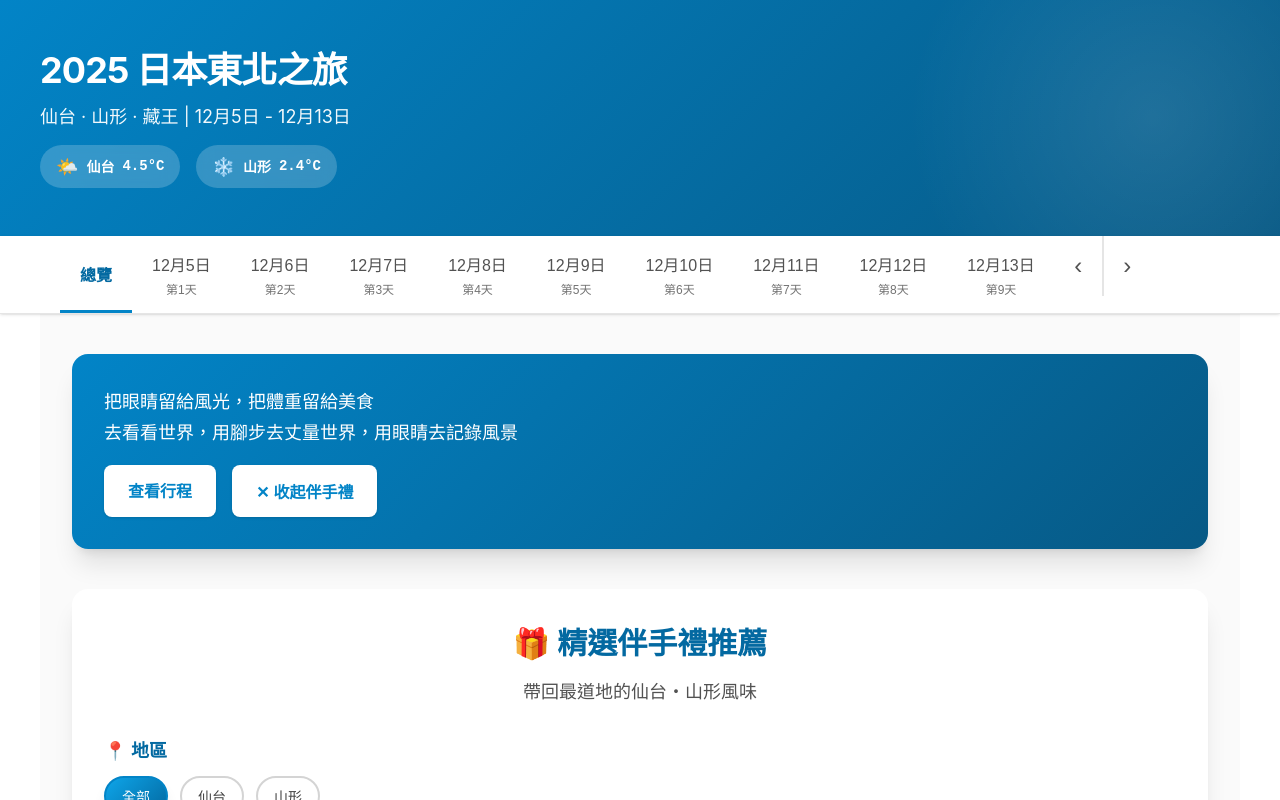
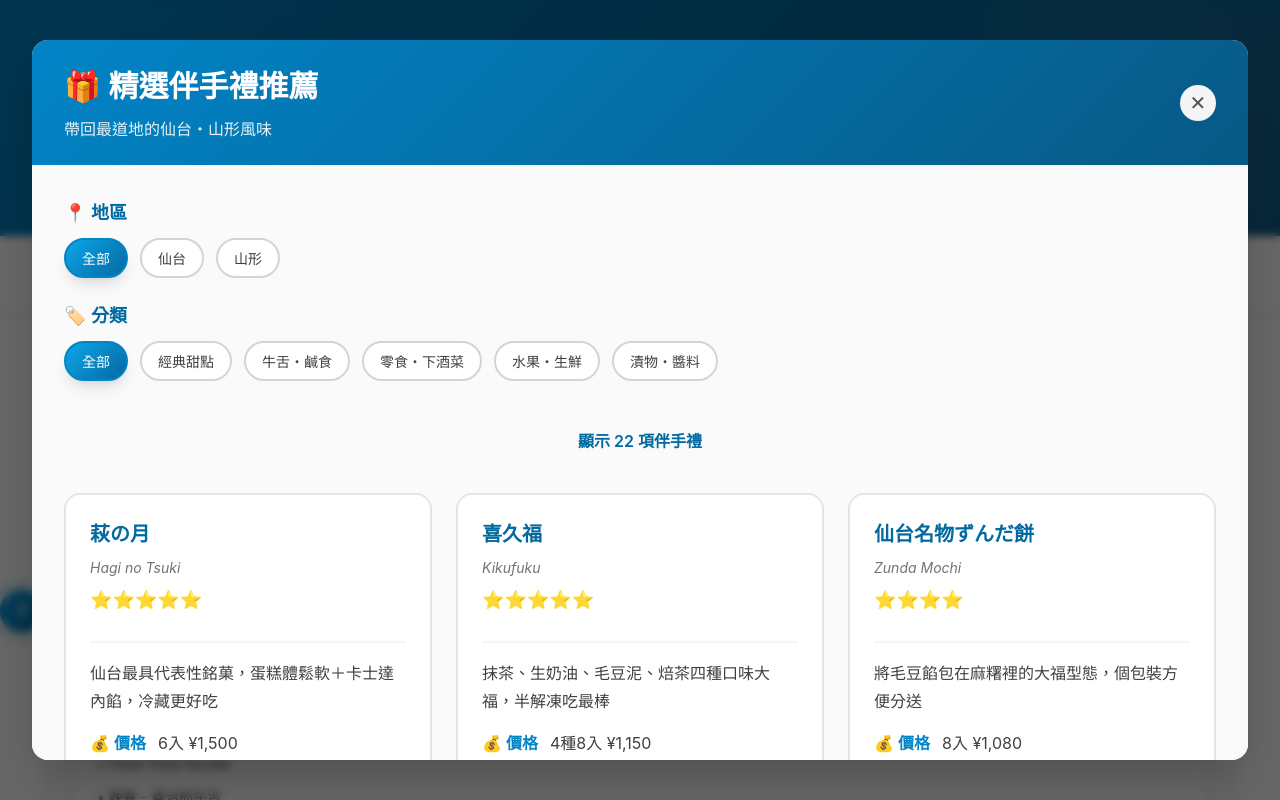
Before and after one commit to Encheng/fun-trip.com.tw, a plain HTML site: page index.html in a window 1280 px wide. Both pictures are taken after a click on the button "🎁 伴手禮推薦". Shown: the top 800 px of the page. Drawn offline with Linux system fonts and the light colour scheme.

Commit message:
feat: 伴手禮呈現改彈窗

```diff
--- a/app-enhanced.js
+++ b/app-enhanced.js
@@ -327,26 +327,68 @@ let currentCategoryFilter = '全部';
 
 // Toggle souvenirs section
 function toggleSouvenirs() {
-    const section = document.getElementById('souvenirs-section');
-    const btn = document.querySelector('.souvenir-btn');
+    // Check if modal already exists
+    const existingModal = document.getElementById('souvenirs-modal');
+    if (existingModal) {
+        closeSouvenirsModal();
+        return;
+    }
 
-    if (section.classList.contains('active')) {
-        section.classList.remove('active');
-        btn.textContent = '🎁 伴手禮推薦';
-        section.style.display = 'none';
-    } else {
-        section.style.display = 'block';
-        setTimeout(() => {
-            section.classList.add('active');
-            btn.textContent = '✕ 收起伴手禮';
-        }, 10);
+    // Create modal
+    const modal = document.createElement('div');
+    modal.id = 'souvenirs-modal';
+    modal.className = 'modal-overlay';
+    modal.onclick = (e) => {
+        if (e.target === modal) closeSouvenirsModal();
+    };
 
-        // Initialize souvenirs if not already rendered
-        const locationFilters = document.getElementById('location-filters');
-        if (locationFilters.children.length === 0) {
-            initSouvenirFilters();
-            renderSouvenirs();
-        }
+    modal.innerHTML = `
+        <div class="souvenirs-modal-content">
+            <div class="souvenirs-modal-header">
+                <div>
+                    <h2>🎁 精選伴手禮推薦</h2>
+                    <p>帶回最道地的仙台・山形風味</p>
+                </div>
+                <button onclick="closeSouvenirsModal()" class="modal-close">✕</button>
+            </div>
+
+            <div class="souvenirs-modal-body">
+                <!-- Filters -->
+                <div class="souvenir-filters">
+                    <div class="filter-group">
+                        <label class="filter-label">📍 地區</label>
+                        <div id="location-filters" class="filter-buttons"></div>
+                    </div>
+                    <div class="filter-group">
+                        <label class="filter-label">🏷️ 分類</label>
+                        <div id="category-filters" class="filter-buttons"></div>
+                    </div>
+                </div>
+
+                <!-- Stats -->
+                <div id="souvenir-stats" class="souvenir-stats"></div>
+
+                <!-- Grid -->
+                <div id="souvenirs-grid" class="souvenirs-grid"></div>
+            </div>
+        </div>
+    `;
+
+    document.body.appendChild(modal);
+    document.body.style.overflow = 'hidden';
+
+    // Initialize filters and render
+    setTimeout(() => {
+        initSouvenirFilters();
+        renderSouvenirs();
+    }, 100);
+}
+
+function closeSouvenirsModal() {
+    const modal = document.getElementById('souvenirs-modal');
+    if (modal) {
+        modal.remove();
+        document.body.style.overflow = '';
     }
 }
 
@@ -422,10 +464,12 @@ function renderSouvenirs() {
         card.style.animationDelay = `${index * 0.05}s`;
 
         const stars = '⭐'.repeat(souvenir.rating);
+        const searchQuery = encodeURIComponent(`${souvenir.name} ${souvenir.location} 伴手禮`);
+        const googleSearchUrl = `https://www.google.com/search?q=${searchQuery}`;
 
         card.innerHTML = `
             <div class="souvenir-card-header">
-                <div class="souvenir-name">${souvenir.name}</div>
+                <a href="${googleSearchUrl}" target="_blank" class="souvenir-name" title="點擊 Google 搜尋">${souvenir.name}</a>
                 <div class="souvenir-name-en">${souvenir.nameEn}</div>
                 <div class="souvenir-rating">${stars}</div>
             </div>
@@ -473,5 +517,6 @@ document.addEventListener('DOMContentLoaded', () => {
 document.addEventListener('keydown', (e) => {
     if (e.key === 'Escape') {
         closeDetails();
+        closeSouvenirsModal();
     }
 });
--- a/design-system.css
+++ b/design-system.css
@@ -493,42 +493,50 @@ body {
 }
 
 /* ================================
-   SOUVENIRS SECTION
+   SOUVENIRS MODAL
    ================================ */
 
-.souvenirs-section {
+.souvenirs-modal-content {
     background: white;
+    width: 95vw;
+    max-width: 1400px;
+    height: 90vh;
     border-radius: var(--radius-lg);
-    padding: var(--spacing-8);
-    margin-bottom: var(--spacing-8);
-    box-shadow: var(--shadow-lg);
-    opacity: 0;
-    max-height: 0;
+    display: flex;
+    flex-direction: column;
     overflow: hidden;
-    transition: all 0.5s cubic-bezier(0.4, 0, 0.2, 1);
+    animation: scaleIn 0.3s cubic-bezier(0.34, 1.56, 0.64, 1);
+    box-shadow: 0 25px 50px -12px rgba(0, 0, 0, 0.25);
 }
 
-.souvenirs-section.active {
-    opacity: 1;
-    max-height: 3000px;
-    margin-bottom: var(--spacing-10);
+.souvenirs-modal-header {
+    display: flex;
+    justify-content: space-between;
+    align-items: center;
+    padding: var(--spacing-6) var(--spacing-8);
+    border-bottom: 2px solid var(--color-neutral-100);
+    background: linear-gradient(135deg, var(--color-primary-600), var(--color-primary-800));
+    color: white;
+    flex-shrink: 0;
 }
 
-.souvenirs-header {
-    text-align: center;
-    margin-bottom: var(--spacing-8);
+.souvenirs-modal-header h2 {
+    font-size: var(--font-size-3xl);
+    font-weight: var(--font-weight-bold);
+    margin: 0 0 var(--spacing-2) 0;
 }
 
-.souvenirs-header h2 {
-    font-size: var(--font-size-3xl);
-    font-weight: var(--font-weight-bold);
-    color: var(--color-primary-700);
-    margin-bottom: var(--spacing-3);
+.souvenirs-modal-header p {
+    font-size: var(--font-size-base);
+    margin: 0;
+    opacity: 0.9;
 }
 
-.souvenirs-header p {
-    font-size: var(--font-size-lg);
-    color: var(--color-neutral-600);
+.souvenirs-modal-body {
+    flex: 1;
+    overflow-y: auto;
+    padding: var(--spacing-8);
+    background: var(--color-neutral-50);
 }
 
 .souvenir-filters {
@@ -632,6 +640,16 @@ body {
     font-weight: var(--font-weight-bold);
     color: var(--color-primary-700);
     margin-bottom: var(--spacing-2);
+    text-decoration: none;
+    display: inline-block;
+    transition: all 0.2s ease;
+    cursor: pointer;
+}
+
+.souvenir-name:hover {
+    color: var(--color-primary-500);
+    text-decoration: underline;
+    transform: translateX(4px);
 }
 
 .souvenir-name-en {
@@ -792,7 +810,7 @@ body {
 
 .timeline-item {
     position: relative;
-    margin-bottom: var(--spacing-12);
+    margin-bottom: var(--spacing-16);
     opacity: 0;
     animation: fadeInUp 0.6s ease-out forwards;
 }
--- a/index.html
+++ b/index.html
@@ -44,32 +44,6 @@
                         <a href="https://docs.google.com/document/d/1VQ8YaB3IYx-JhTkaLkcdbFJiMRrbsyjpZIm2yDQahhA/edit?tab=t.0" target="_blank" class="overview-btn">查看行程</a>
                         <button onclick="toggleSouvenirs()" class="overview-btn souvenir-btn">🎁 伴手禮推薦</button>
                     </div>
-                </div>
-
-                <!-- Souvenirs Section -->
-                <div id="souvenirs-section" class="souvenirs-section" style="display: none;">
-                    <div class="souvenirs-header">
-                        <h2>🎁 精選伴手禮推薦</h2>
-                        <p>帶回最道地的仙台・山形風味</p>
-                    </div>
-
-                    <!-- Filters -->
-                    <div class="souvenir-filters">
-                        <div class="filter-group">
-                            <label class="filter-label">📍 地區</label>
-                            <div id="location-filters" class="filter-buttons"></div>
-                        </div>
-                        <div class="filter-group">
-                            <label class="filter-label">🏷️ 分類</label>
-                            <div id="category-filters" class="filter-buttons"></div>
-                        </div>
-                    </div>
-
-                    <!-- Stats -->
-                    <div id="souvenir-stats" class="souvenir-stats"></div>
-
-                    <!-- Grid -->
-                    <div id="souvenirs-grid" class="souvenirs-grid"></div>
                 </div>
 
                 <div id="overview-timeline"></div>
```
